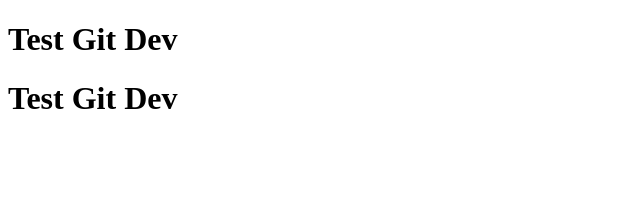
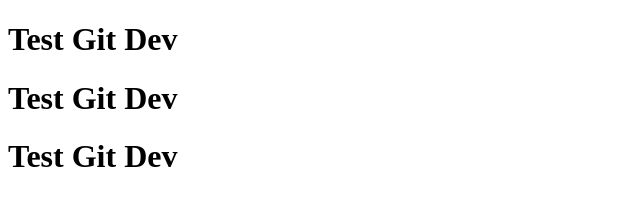
Before and after one commit to greenearthnu/GitDev, a plain HTML site: page index.html in a window 1280 px wide. Shown: the whole page, without its empty margins (0-640 px from the left). Drawn offline with Linux system fonts and the light colour scheme.

Commit message:
add new row

```diff
--- a/index.html
+++ b/index.html
@@ -6,5 +6,6 @@
     <body>
         <h1>Test Git Dev</h1>
         <h1>Test Git Dev</h1>
+        <h1>Test Git Dev</h1>
     </body>
 </html>
```
